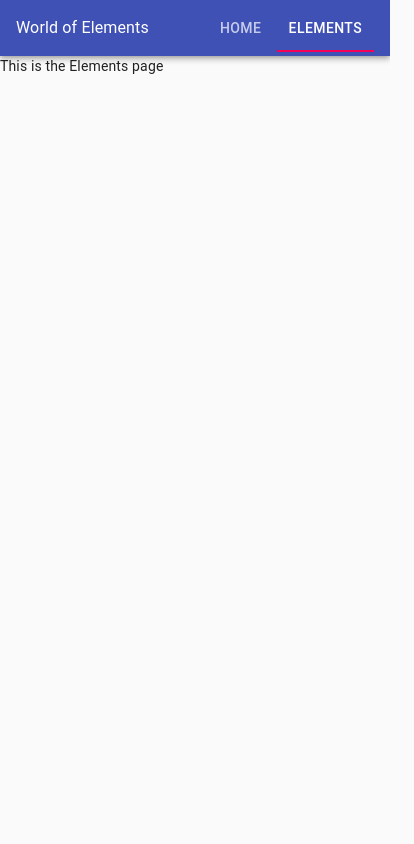
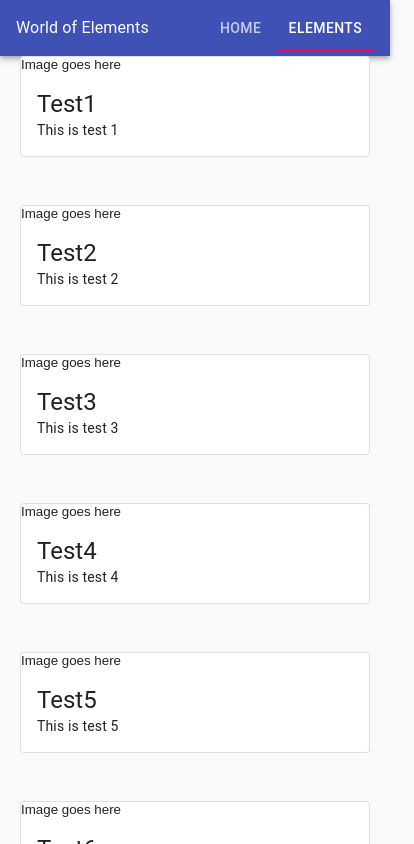
Before and after one commit to WailGree/pet-projects-jobhunt, a React (Create React App) app in the folder React/frameworks-frontend/: page /home in a window 390 px wide. Both pictures are taken after a click on the tab "ELEMENTS". Shown: the top 844 px of the page, 414 px wide, since content can reach past the window. Built offline with nearby package versions, Linux system fonts and the light colour scheme.

Commit message:
Create responsive grid for displaying elements

```diff
--- a/React/frameworks-frontend/src/components/ElementsPage.jsx
+++ b/React/frameworks-frontend/src/components/ElementsPage.jsx
@@ -1,8 +1,41 @@
+import Element from "./Element";
+import { Grid, makeStyles } from '@material-ui/core';
+
 export default function ElementsPage() {
 
+    const gridItemxl = 2;
+    const gridItemlg = 3;
+    const gridItemmd = 4;
+    const gridItemsm = 5;
+    const gridItemxs = 12;
+
+    const useStyle = makeStyles({
+        root: {
+            flexGrow: 1,
+            padding: '5%' //Fixes page overflow
+        },
+        containerGrid: {
+            paddingLeft: '20px',
+            paddingRight: '20px',
+            justifyContent: 'flex-start',
+            alignItems: 'flex-start'
+        }
+    })
+    const classes = useStyle();
+
+    let exampleElements = [];
+    for (let i = 1; i <= 100; i++) {
+        exampleElements.push({ name: "Test" + i, description: "This is test " + i })
+    }
+    let example = exampleElements.map((exampleElement, index) => (
+        <Grid item key={index} xs={gridItemxs} xl={gridItemxl} lg={gridItemlg} sm={gridItemsm} md={gridItemmd}>
+            <Element element={exampleElement} />
+        </Grid>
+    ))
+
     return (
-        <div>
-            This is the Elements page
-        </div>
+        <Grid container spacing={6} className={classes.containerGrid}>
+            {example}
+        </Grid>
     )
 }
```
